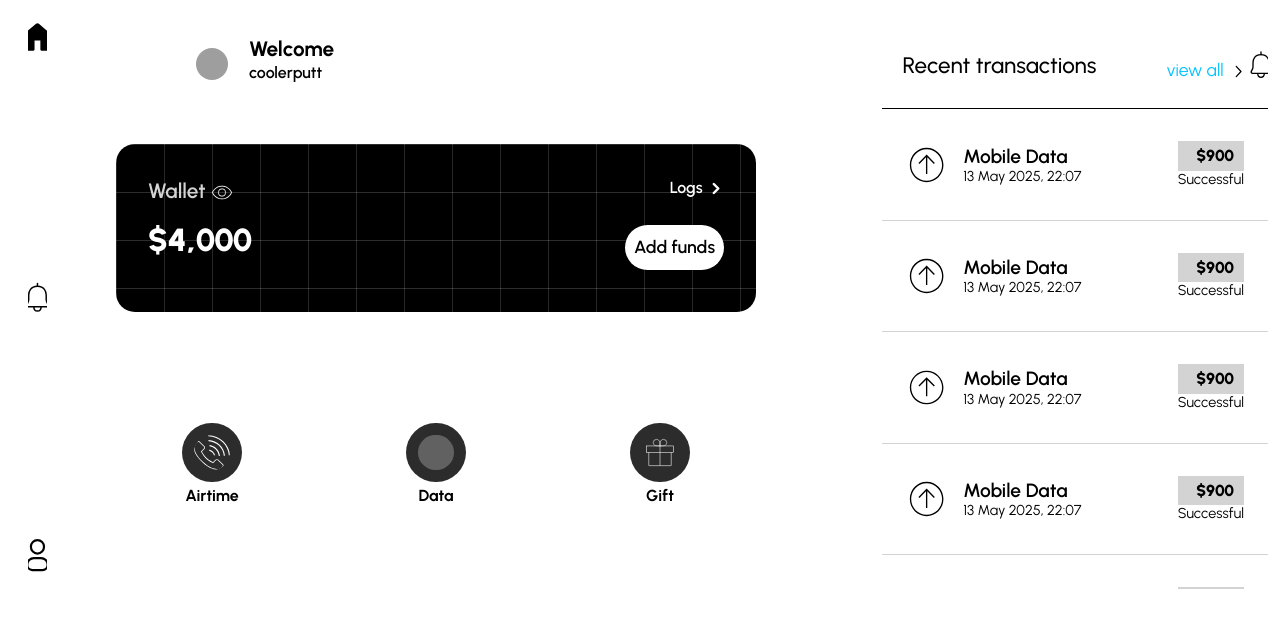
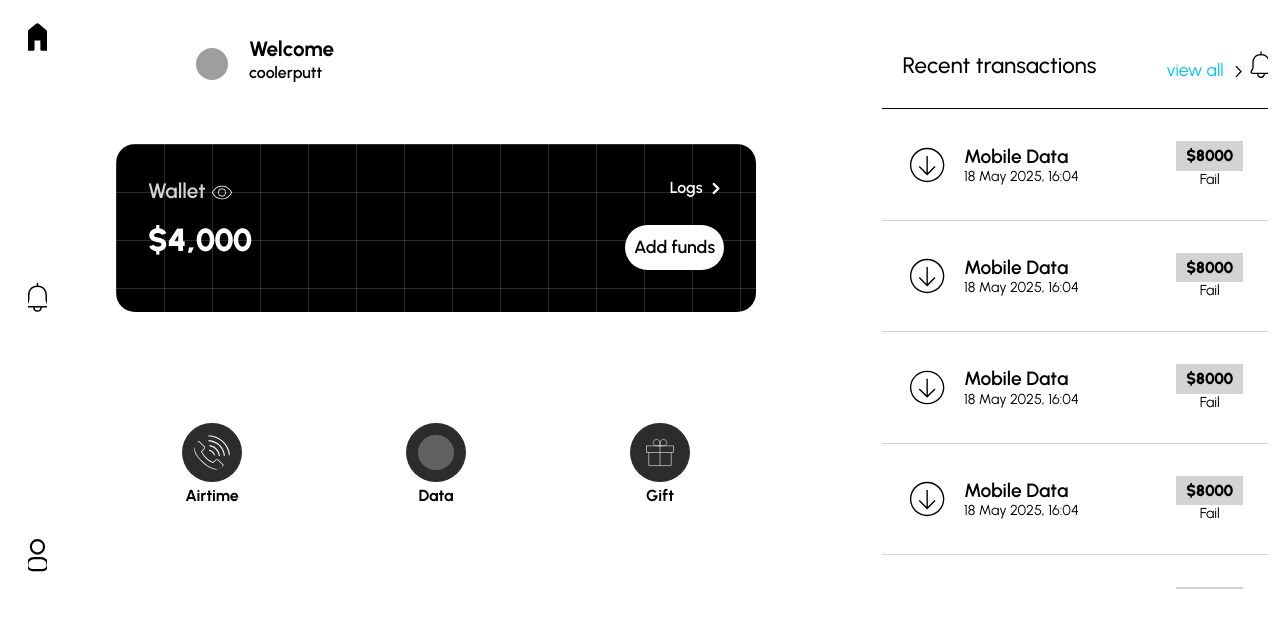
Before and after one commit to coolerputt01/Veetop, a Vue app in the folder frontend/: page /dashboard in a window 1280 px wide. Shown: the top 628 px of the page. Built offline with nearby package versions, Linux system fonts and the light colour scheme; grey boxes are pictures that could not be loaded.

Commit message:
Dashboard Successful and I looked at monnify

```diff
--- a/frontend/src/components/TransactionCard.vue
+++ b/frontend/src/components/TransactionCard.vue
@@ -2,10 +2,22 @@
 import { ref } from 'vue';
 import type { Ref } from 'vue';
 
-const dateNow = ref(new Date().toLocaleString('en-GB', {
-    dateStyle: 'medium',
-    timeStyle: 'short'
-}));
+import successfulImg from '@/assets/up.svg';
+import failImg from '@/assets/bottom.svg';
+
+const props = defineProps<{
+  vtuPlan:string,
+  dateTime:string,
+  succesful:boolean,
+  amount: string,
+}>();
+
+const imgSrc = props.succesful? successfulImg : failImg
+
+// const dateNow = ref(new Date().toLocaleString('en-GB', {
+//     dateStyle: 'medium',
+//     timeStyle: 'short'
+// }));
 </script>
 
 <template>
@@ -13,20 +25,20 @@ const dateNow = ref(new Date().toLocaleString('en-GB', {
     <!-- Left section -->
     <div style="display: flex; align-items: center; gap: 1em;">
       <img
-        v-lazy="'/src/assets/up.svg'"
+        :src="imgSrc"
         alt="Transaction Icon"
         style="width: 2.6em; height: 2.6em; object-fit: cover;"
       />
       <div style="line-height: 1.2;">
-        <h2 style="font-weight: 600; font-size: 1.2em; margin: 0;">Mobile Data</h2>
-        <p style="font-size: 0.9em; margin: 0;">{{ dateNow }}</p>
+        <h2 style="font-weight: 600; font-size: 1.2em; margin: 0;"> {{ vtuPlan }}</h2>
+        <p style="font-size: 0.9em; margin: 0;">{{ dateTime }}</p>
       </div>
     </div>
 
     <!-- Right section -->
     <div style="text-align: right; line-height: 1.2;">
-      <p style="font-weight: 900; background-color: lightgrey; padding: 5px 10px; margin: 0;">$900</p>
-      <p style="font-size: 0.9em; margin: 0;">Successful</p>
+      <p style="font-weight: 900; background-color: lightgrey; padding: 5px 10px; margin: 0;">${{ amount }}</p>
+      <p style="font-size: 0.9em; margin: 0;text-align: center;">{{ succesful ? "Succesful": "Fail"}}</p>
     </div>
   </li>
 </template>
--- a/frontend/src/views/DashboardView.vue
+++ b/frontend/src/views/DashboardView.vue
@@ -77,7 +77,7 @@ const imgSrc = computed(() => walletShow.value ? wallet : walletClosed);
                     </span>
                     <div class="table" style="width: 100%; max-height: 50vh;;overflow-y: auto; scroll-behavior: smooth;">
                         <div style="width: 100%; display: flex; flex-direction: column; align-items: center;overflow-y:scroll">
-                            <TransactionCard v-for="i in 5" :key="i" />
+                            <TransactionCard v-for="i in 5" :key="i" date-time="18 May 2025, 16:04" amount="8000" vtu-plan="Mobile Data" :succesful="false" />
                         </div>
                     </div>
                 </div>
```
